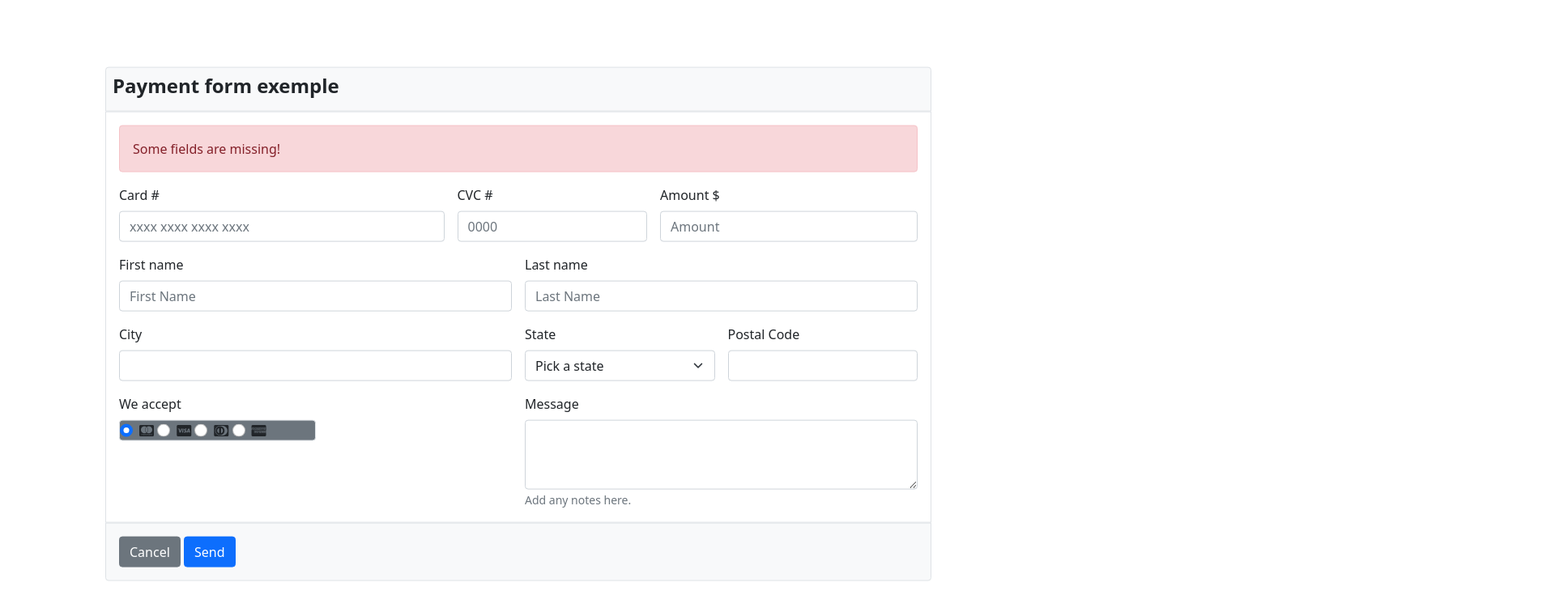
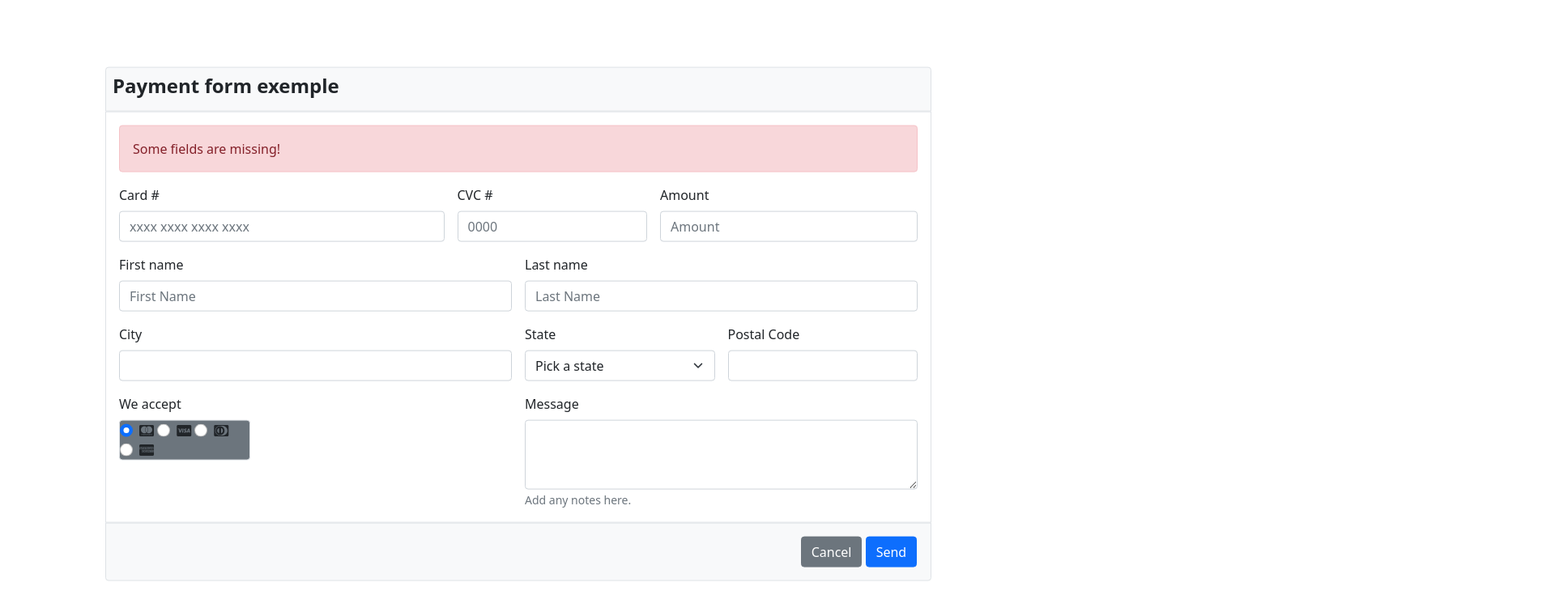
Before and after one commit to marcelocalves21/forms, a plain HTML site: page index.html in a window 1280 px wide. Shown: the top 756 px of the page at 81% size, 1920 px wide, since content can reach past the window. Drawn offline with nearby package versions, Linux system fonts and the light colour scheme.

Commit message:
Update index.html

```diff
--- a/index.html
+++ b/index.html
@@ -38,8 +38,7 @@
                             </div>
                             <div class="col-4">
                                 <label for="inputAddress" class="form-label">Amount</label>
-                               <spam class="float-none">&#36;</spam>
-                               <input type="text" class="form-control" placeholder="Amount"/>
+                                    <input type="text" class="form-control d-inline" placeholder="Amount"/>
                             </div>
                             <div class="col-6">
                                 <label for="inputAddress" class="form-label">First name</label>
@@ -68,7 +67,7 @@
                                 <input type="text" class="form-control" id="inputZip" />
                             </div>
                             <div class="col-6">
-                                <div class="col-6">
+                                <div class="col-4">
                                     <label for="inputZip" class="form-label">We accept</label>
                                     <div class="bg-secondary border rounded">
                                         <div class="m-auto form-check form-check-inline">
@@ -107,8 +106,12 @@
                         </form>
                 </div>
                 <div class="container p-3 border bg-light rounded-bottom">
-                    <button type="submit" class="btn btn-secondary">Cancel</button>
-                    <button type="submit" class="btn btn-primary">Send</button>
+                    <div class="row">
+                        <div class="offset-10">
+                            <button type="submit" class="btn btn-secondary">Cancel</button>
+                            <button type="submit" class="btn btn-primary">Send</button>
+                        </div>
+                    </div>
                 </div>
             </div>
         </div>
```
